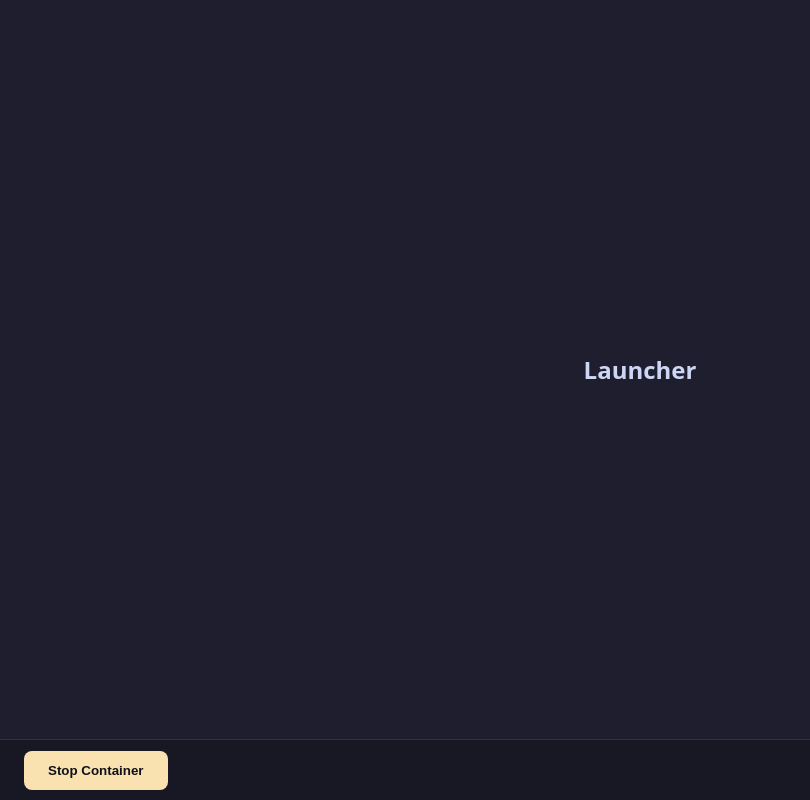
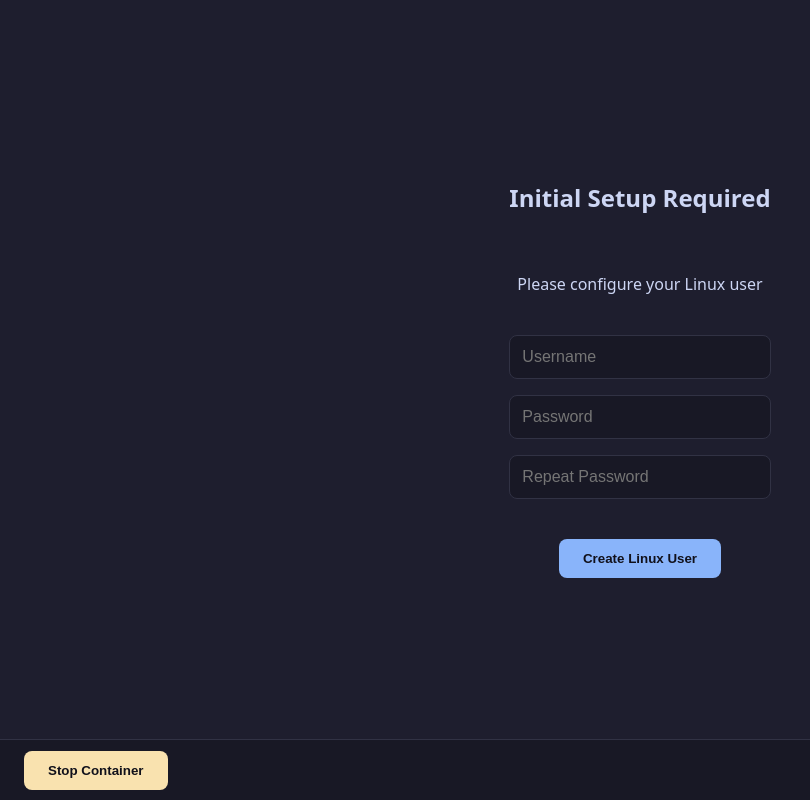
Before and after one commit to GeorgeTof/portable-personal-environment, a React (Vite) app in the folder session-launcher/: page / in a window 1280 px wide. Both pictures are taken after a click on the button "START". Shown: the whole page, without its empty margins (0-810 px from the left). Built offline with nearby package versions, Linux system fonts and the light colour scheme.

Commit message:
create user configuration screen and refresh button

```diff
--- a/session-launcher/src/App.css
+++ b/session-launcher/src/App.css
@@ -89,3 +89,25 @@ body, html, #root {
   font-weight: bold;
   max-width: 400px;
 }
+
+.form-group {
+  display: flex;
+  flex-direction: column;
+  gap: 1rem;
+  width: 100%;
+  max-width: 300px;
+  margin-bottom: 1rem;
+}
+
+.form-group input {
+  padding: 0.75rem;
+  border-radius: 8px;
+  border: 1px solid #313244;
+  background-color: #181825;
+  color: #cdd6f4;
+  font-size: 1rem;
+}
+
+.form-group input:focus {
+  outline: 2px solid #89b4fa;
+}
--- a/session-launcher/src/App.jsx
+++ b/session-launcher/src/App.jsx
@@ -7,7 +7,8 @@ import {
   startContainer,
   checkContainerStarted,
   checkContainerRuntimeIntegrity,
-  checkConfiguredForPersonalUse
+  checkConfiguredForPersonalUse,
+  configureUser
 } from './api';
 import {
   LoadingView,
@@ -16,7 +17,7 @@ import {
   EnvironmentActionView,
   StartView,
   SetupUserView,
-  LauncherView
+  LauncherView,
 } from './components/Views';
 import { Footer } from './components/Footer';
 import './App.css';
@@ -119,6 +120,22 @@ function App() {
     setFooterState('unmount');
   };
 
+  const handleConfigureUser = async (username, password) => {
+    setViewState('loading');
+    const success = await configureUser(username, password);
+
+    if (success) {
+      setViewState('launcher');
+    } else {
+      alert("Backend Error: Failed to configure the Linux user. Please try again.");
+      setViewState('setupUser');
+    }
+  };
+
+  const handleRefresh = () => {
+    console.log("TODO Refresh button pressed!");
+  };
+
 
   const renderMainView = () => {
     switch (viewState) {
@@ -156,7 +173,7 @@ function App() {
       case 'ready':
         return <StartView onStart={handleStart} errorMessage={startError} />;
       case 'setupUser':
-        return <SetupUserView />;
+        return <SetupUserView onSubmit={handleConfigureUser} />;
       case 'launcher':
         return <LauncherView />;
       default:
@@ -174,6 +191,8 @@ function App() {
         actionState={footerState}
         onUnmount={handleUnmount}
         onStop={handleStop}
+        showRefresh={viewState === 'launcher'}
+        onRefresh={handleRefresh}
       />
     </div>
   );
--- a/session-launcher/src/api.js
+++ b/session-launcher/src/api.js
@@ -37,5 +37,10 @@ export const checkContainerRuntimeIntegrity = async () => {
 
 export const checkConfiguredForPersonalUse = async () => {
   await delay(500);
-  return true;
+  return false;
 };
+
+export const configureUser = async (username, password) => {
+  await delay(500);
+  return false;
+};
--- a/session-launcher/src/components/Footer.jsx
+++ b/session-launcher/src/components/Footer.jsx
@@ -1,6 +1,6 @@
 import React from 'react';
 
-export const Footer = ({ actionState, onUnmount, onStop }) => {
+export const Footer = ({ actionState, onUnmount, onStop, showRefresh, onRefresh }) => {
   return (
     <div className="footer">
       <div className="footer-left">
@@ -16,7 +16,11 @@ export const Footer = ({ actionState, onUnmount, onStop }) => {
         )}
       </div>
       <div className="footer-right">
-        {/* Future utilities like settings or status indicators can go here */}
+        {showRefresh && (
+          <button className="btn" onClick={onRefresh} style={{ backgroundColor: '#45475a', color: '#cdd6f4' }}>
+            Refresh
+          </button>
+        )}
       </div>
     </div>
   );
--- a/session-launcher/src/components/Views.jsx
+++ b/session-launcher/src/components/Views.jsx
@@ -1,4 +1,4 @@
-import React from 'react';
+import React, { useState } from 'react';
 
 export const LoadingView = () => (
   <div className="view-container">
@@ -40,12 +40,55 @@ export const StartView = ({ onStart, errorMessage }) => (
   </div>
 );
 
-export const SetupUserView = () => (
-  <div className="view-container">
-    <h2>Initial Setup Required</h2>
-    <p>(TODO Configuration...)</p>
-  </div>
-);
+export const SetupUserView = ({ onSubmit }) => {
+  const [username, setUsername] = useState('');
+  const [password, setPassword] = useState('');
+  const [confirmPassword, setConfirmPassword] = useState('');
+
+  const handleSubmit = () => {
+    if (!username || !password || !confirmPassword) {
+      alert("Error: All fields must be filled out.");
+      return;
+    }
+    if (password !== confirmPassword) {
+      alert("Error: Passwords do not match.");
+      return;
+    }
+    onSubmit(username, password);
+  };
+
+  return (
+    <div className="view-container">
+      <h2>Initial Setup Required</h2>
+      <p>Please configure your Linux user</p>
+
+      <div className="form-group">
+        <input
+          type="text"
+          placeholder="Username"
+          value={username}
+          onChange={e => setUsername(e.target.value)}
+        />
+        <input
+          type="password"
+          placeholder="Password"
+          value={password}
+          onChange={e => setPassword(e.target.value)}
+        />
+        <input
+          type="password"
+          placeholder="Repeat Password"
+          value={confirmPassword}
+          onChange={e => setConfirmPassword(e.target.value)}
+        />
+      </div>
+
+      <button className="btn primary" onClick={handleSubmit}>
+        Create Linux User
+      </button>
+    </div>
+  );
+};
 
 export const LauncherView = () => (
   <div className="view-container">
```
